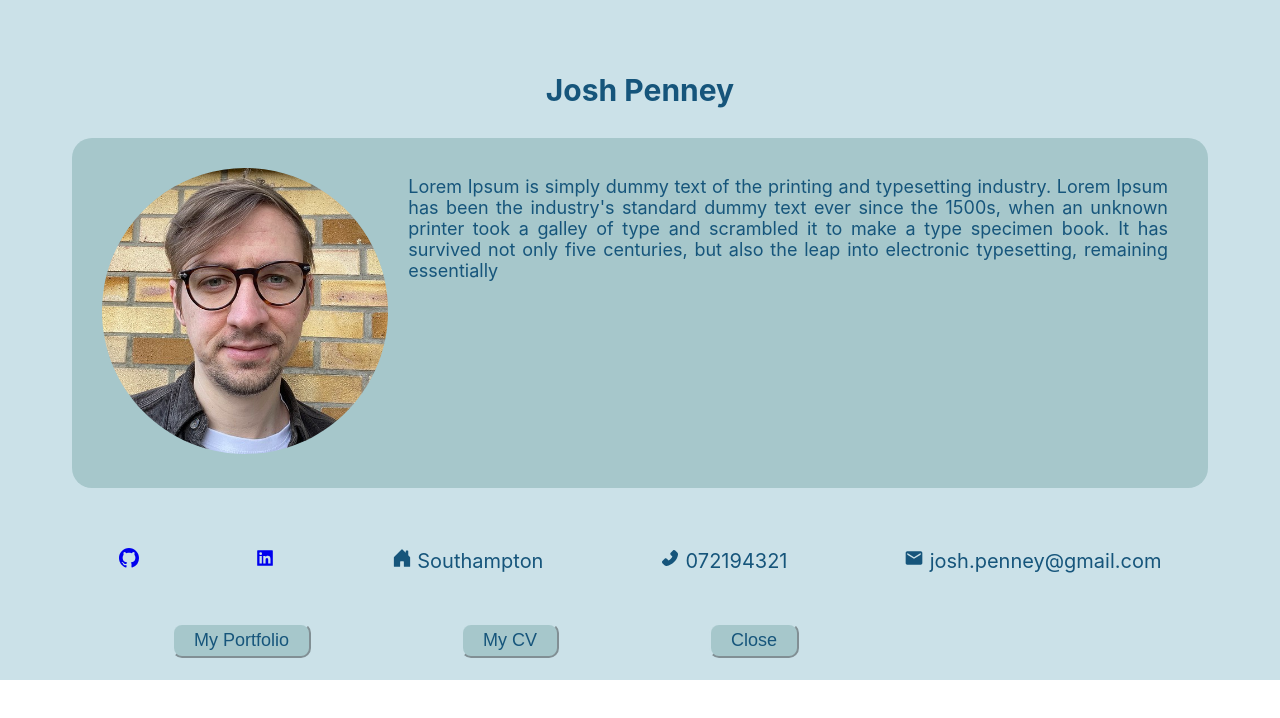
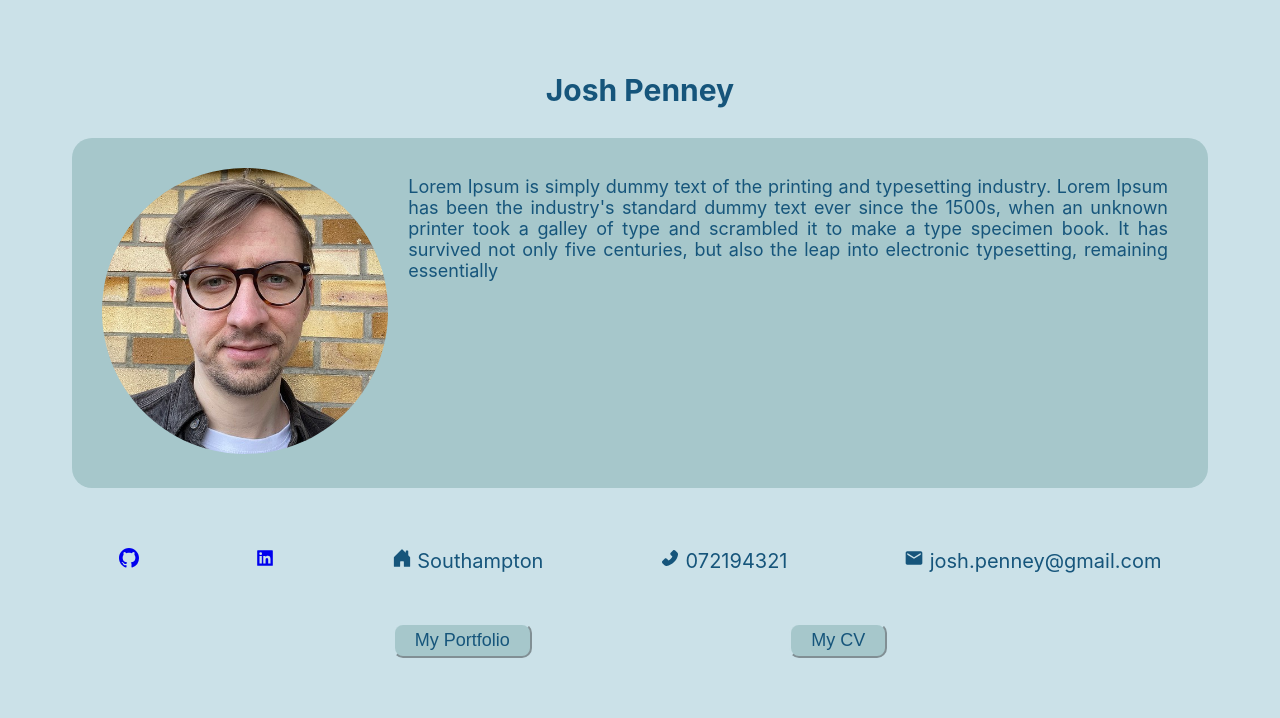
Before and after one commit to josh-p-git/josh-p-git.github.io, a React (Create React App) app: page /josh in a window 1280 px wide. Shown: the top 718 px of the page. Built offline with nearby package versions, Linux system fonts and the light colour scheme.

Commit message:
updated css

```diff
--- a/src/components/Josh/Josh.css
+++ b/src/components/Josh/Josh.css
@@ -1,6 +1,8 @@
 .pageContainer {
   padding: 22px;
+  padding-bottom: 30%;
   background-color: #CBE1E8;
+  height: 100%;
 }
 
 .name {
@@ -56,9 +58,18 @@
   justify-content: space-evenly;
   font-size: 20px;
 }
+
+.buttons-container {
+  display: flex;
+  justify-content: space-between;
+  margin-left: 30%;
+  margin-right: 30%;
+}
+
 .buttons {
+  display: flex;
   background-color: #A6C7CB;
-  flex-direction: column;
+  flex-direction: row;
   font-size: 18px;
   color: #16557B;
   padding-left: 20px;
@@ -68,7 +79,5 @@
   border-radius: 10px;
   border-color: #CBE1E8;
   margin-top: 30px;
-  margin-left:150px;
-  /* justify-content: space-between; */
-  /* align-items: center; */
+  /* margin-left:75px; */
 }
--- a/src/components/Josh/Josh.js
+++ b/src/components/Josh/Josh.js
@@ -50,7 +50,7 @@ export default function Josh({ handlePortfolio, handleCV, toggleComponents, hand
               />
             </div>
 
-          <div>
+          <div className='buttons-container'>
             <button className='buttons' onClick={() => {
                 handlePortfolio(true)
                 toggleComponents(false)
@@ -60,10 +60,7 @@ export default function Josh({ handlePortfolio, handleCV, toggleComponents, hand
                 handleCV(true)
                 toggleComponents(false)
             }}>My CV</button>
-
-            <button className='buttons' onClick={handleJosh} >Close</button>
           </div>
-
     </div>
   );
 }
```
Also changed, not shown: src/components/personalInfo/Info.js (deleted, +0 -23 lines).
